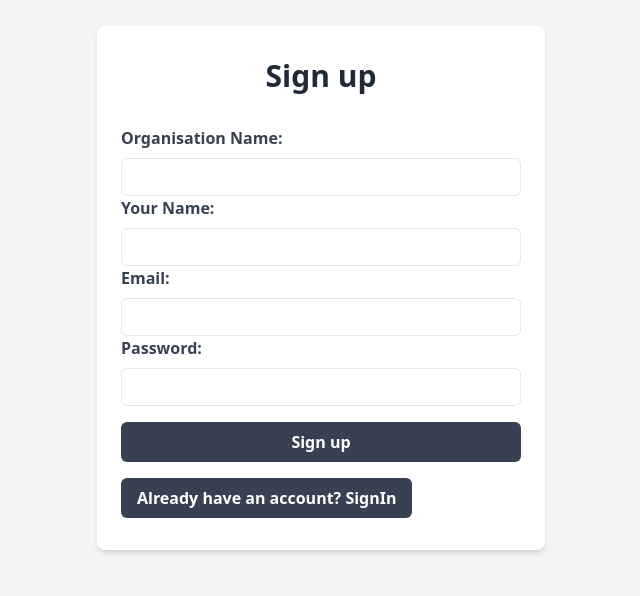
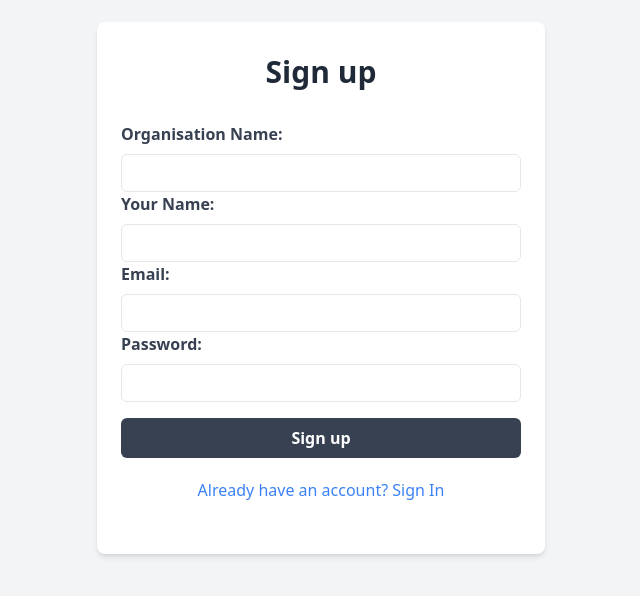
Before and after one commit to srk-7/wd301, a React (Vite) app in the folder smarter-tasks/: page /signup in a window 1280 px wide. Shown: the part 112-708 px from the top of the page, without its empty margins (319-959 px from the left). Built offline with nearby package versions, Linux system fonts and the light colour scheme.

Commit message:
added signin and signup buttons in login and signup

```diff
--- a/smarter-tasks/src/pages/signin/SigninForm.tsx
+++ b/smarter-tasks/src/pages/signin/SigninForm.tsx
@@ -30,6 +30,10 @@ const SigninForm: React.FC = () => {
             console.error('Sign-in failed:', error);
         }
     };
+    const handleSignup = (event: React.MouseEvent<HTMLButtonElement>) => {
+        event.preventDefault();
+        navigate("/signup");
+      };
     return (
         <form onSubmit={handleSubmit}>
             <div>
@@ -41,6 +45,11 @@ const SigninForm: React.FC = () => {
                 <input type="password" name="password" id="password" value={password} onChange={(e) => setPassword(e.target.value)} className="w-full border rounded-md py-2 px-3 text-gray-700 leading-tight focus:outline-none focus:border-blue-500 focus:shadow-outline-blue" />
             </div>
             <button type="submit" className="w-full bg-gray-700 hover:bg-gray-800 text-white font-semibold py-2 px-4 rounded-md focus:outline-none focus:shadow-outline-gray mt-4">Sign In</button>
+            <center>
+                <button onClick={handleSignup} className="py-5 text-blue-500">
+                    Don't have an Account? Sign Up
+                </button>
+           </center>
         </form>
     );
 };
--- a/smarter-tasks/src/pages/signup/SignupForm.tsx
+++ b/smarter-tasks/src/pages/signup/SignupForm.tsx
@@ -62,9 +62,11 @@ const SignupForm: React.FC = () => {
         <input type="password" name="userPassword" id="userPassword" value={userPassword} onChange={(e) => setUserPassword(e.target.value)} className="w-full border rounded-md py-2 px-3 text-gray-700 leading-tight focus:outline-none focus:border-blue-500 focus:shadow-outline-blue" />
       </div>
       <button type="submit" className="w-full bg-gray-700 hover:bg-gray-800 text-white font-semibold py-2 px-4 rounded-md focus:outline-none focus:shadow-outline-gray mt-4">Sign up</button>
-      <button onClick={handleSignin} className="w-half bg-gray-700 hover:bg-gray-800 text-white font-semibold py-2 px-4 rounded-md focus:outline-none focus:shadow-outline-gray mt-4">
-      Already have an account? SignIn
-      </button>
+      <center>
+        <button onClick={handleSignin} className="py-5 text-blue-500">
+          Already have an account? Sign In
+        </button>
+      </center>
     </form>
   );
 };
```
